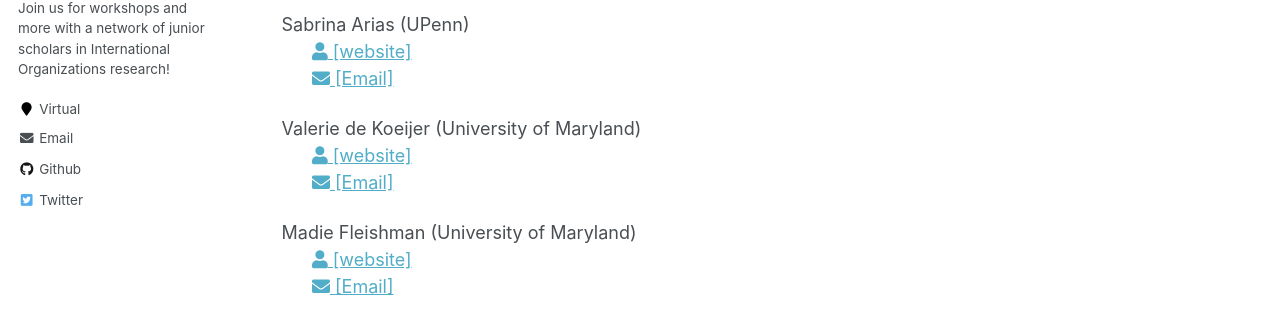
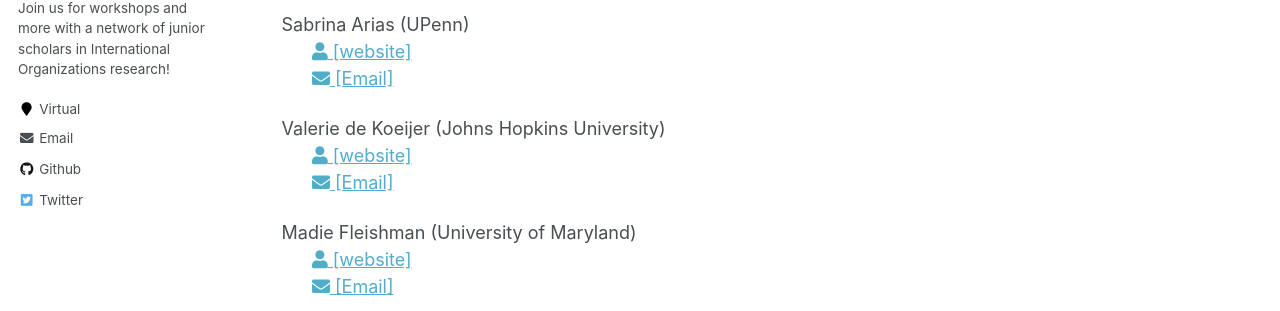
Before and after one commit to IO-workshop/IO-workshop.github.io, a Jekyll site: the page built from _pages/team.md, in a window 1280 px wide and 1006 px high. Shown: the part 276-587 px from the top of the window. Built offline with Jekyll 4.4.1, drawn with Linux system fonts in a browser that asks for light colours.

Commit message:
Update team.md

```diff
--- a/_pages/team.md
+++ b/_pages/team.md
@@ -13,7 +13,7 @@ Sabrina Arias (UPenn)
 <br>&nbsp;&nbsp;&nbsp;&nbsp;&nbsp;&nbsp;<span style="padding-right:5%"><a href='{{ "https://www.sabrinabarias.com/"}}'><i class='fas fa-user'></i> [website]</a></span>
 <br>&nbsp;&nbsp;&nbsp;&nbsp;&nbsp;&nbsp;<span style="padding-right:5%"><a href='{{ "mailto:sbarias20@gmail.com"}}'><i class='fas fa-envelope'></i> [Email]</a></span>
 
-Valerie de Koeijer (University of Maryland)
+Valerie de Koeijer (Johns Hopkins University)
 <br>&nbsp;&nbsp;&nbsp;&nbsp;&nbsp;&nbsp;<span style="padding-right:5%"><a href='{{ "https://politicalscience.jhu.edu/directory/valerie-de-koeijer/"}}'><i class='fas fa-user'></i> [website]</a></span>
 <br>&nbsp;&nbsp;&nbsp;&nbsp;&nbsp;&nbsp;<span style="padding-right:5%"><a href='{{ "mailto:vdekoei1@jhu.edu"}}'><i class='fas fa-envelope'></i> [Email]</a></span>
 
```
